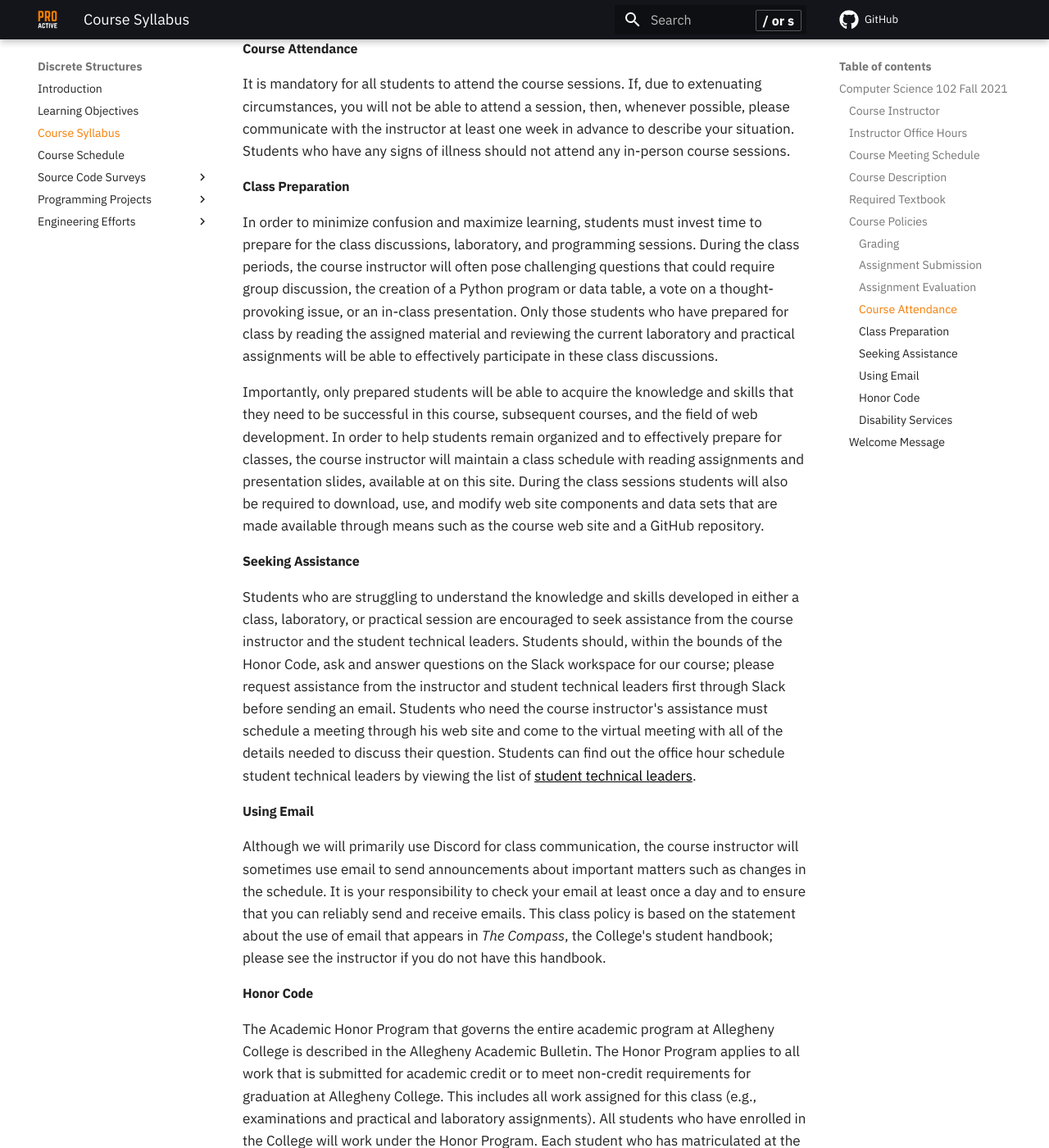
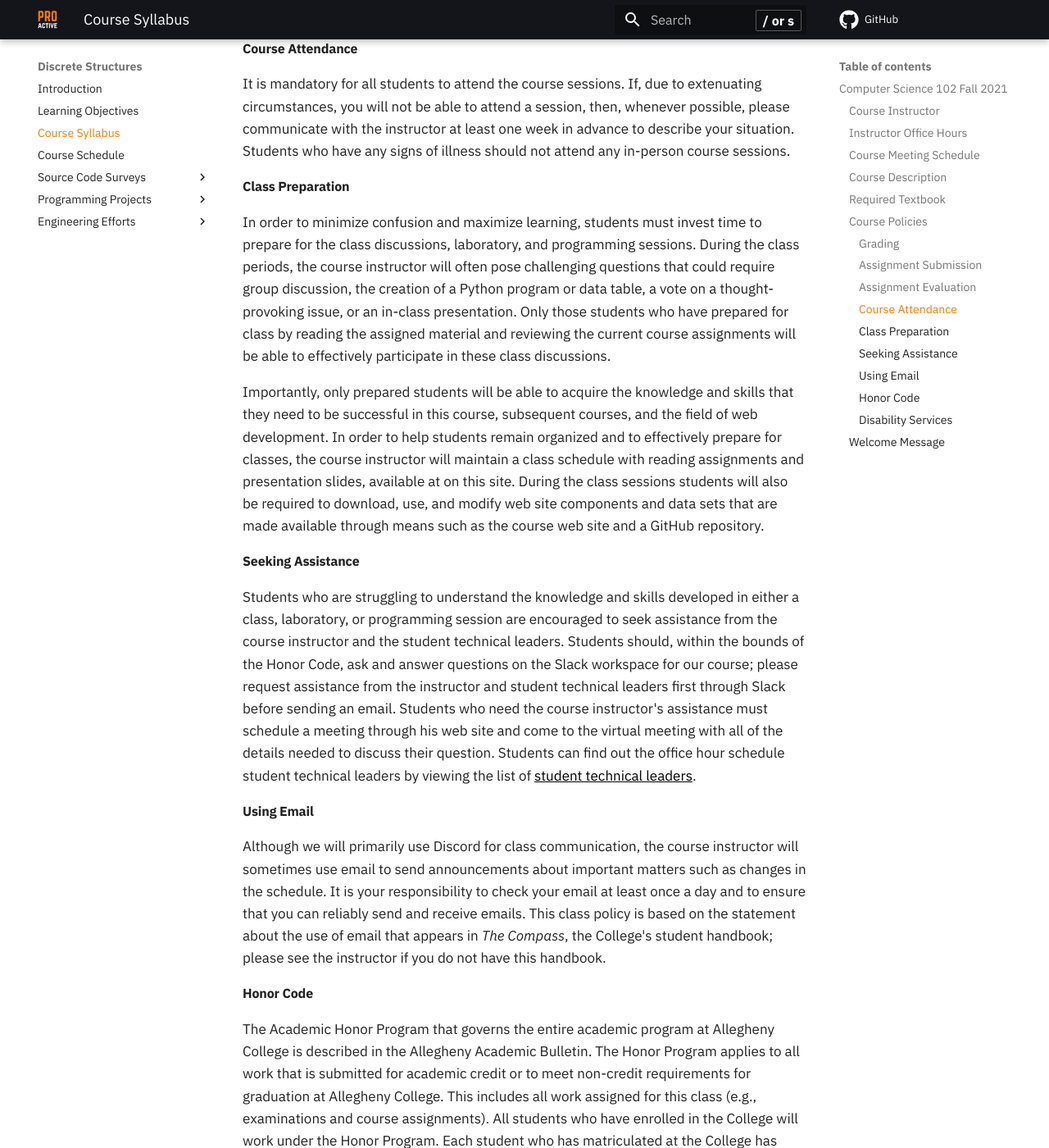
Before and after one commit to ProactiveProgrammers/www.proactiveprogrammers.com, an MkDocs documentation site: the page built from docs/discrete-structures/syllabus-discrete-structures.md, in a window 1280 px wide and 1400 px high, scrolled down 3660 px. Shown: the whole window at 82% size. Built offline with MkDocs 1.6.1 and Material for MkDocs 9.7.7, drawn with Linux system fonts in a browser that asks for light colours; comment, search, counter and statistics services are not loaded; some of the changed text lies outside the part shown.

Commit message:
fix: Do not use the word practical in syllabus-discrete-structures.

```diff
--- a/docs/discrete-structures/syllabus-discrete-structures.md
+++ b/docs/discrete-structures/syllabus-discrete-structures.md
@@ -86,18 +86,18 @@
     computer to take these technical assessments on the scheduled day.
 
 -   **Midterm Examination**: The midterm is an online cumulative assessment
-    covering all of the material from the class, practical, and laboratory
+    covering all of the material from the class, programming, and laboratory
     sessions, as outlined on the review sheet. Unless prior arrangements are
     made with the course instructor, all students will be expected to use their
     computer to take this test on the scheduled date and complete the test in
     the stated period of time.
 
--   **Final Examination**: The final is an online cumulative assessment covering
-    all of the material from the class, practical, and laboratory sessions, as
-    outlined on the review sheet. Unless prior arrangements are made with the
-    course instructor, all students will be expected to use their computer to
-    take this test on the scheduled date and complete the test in the stated
-    period of time.
+-   **Final Examination**: The final is an online cumulative assessment
+    covering all of the material from the class, programming, and laboratory
+    sessions, as outlined on the review sheet. Unless prior arrangements are
+    made with the course instructor, all students will be expected to use their
+    computer to take this test on the scheduled date and complete the test in
+    the stated period of time.
 
 -   **Source Code Surveys**: Graded on a checkmark basis and building on
     material in the textbook and the content covered during that day's in-person
@@ -110,11 +110,11 @@
 
 -   **Programming Projects**: Graded on a checkmark basis and building on
     material in the textbook, the content covered during that week's in-person
-    classroom session, and the weekly technical challenges, the practical
-    assignments further equip a learner to solve new problems in the field of
-    discrete structures by applying --- in a new way --- their knowledge of the
-    facts, techniques, and rules of discrete mathematics and rigorous Python
-    programming.
+    classroom session, and the weekly technical challenges, the programming
+    projects further equip a learner to solve new problems in the field of
+    discrete structures by applying &mdash; in a new way &mdash; their
+    knowledge of the facts, techniques, and rules of discrete mathematics and
+    rigorous Python programming.
 
 -   **Engineering Efforts**: These assignments invite students to explore
     different techniques for rigorously designing, implementing, evaluating, and
@@ -158,9 +158,9 @@
 to prepare for the class discussions, laboratory, and programming sessions.
 During the class periods, the course instructor will often pose challenging
 questions that could require group discussion, the creation of a Python program
-or data table, a vote on a thought-provoking issue, or an in-class presentation.
-Only those students who have prepared for class by reading the assigned material
-and reviewing the current laboratory and practical assignments will be able to
+or data table, a vote on a thought-provoking issue, or an in-class
+presentation. Only those students who have prepared for class by reading the
+assigned material and reviewing the current course assignments will be able to
 effectively participate in these class discussions.
 
 Importantly, only prepared students will be able to acquire the knowledge and
@@ -175,7 +175,7 @@
 #### Seeking Assistance
 
 Students who are struggling to understand the knowledge and skills developed in
-either a class, laboratory, or practical session are encouraged to seek
+either a class, laboratory, or programming session are encouraged to seek
 assistance from the course instructor and the student technical leaders.
 Students should, within the bounds of the Honor Code, ask and answer questions
 on the Slack workspace for our course; please request assistance from the
@@ -199,13 +199,13 @@
 #### Honor Code
 
 The Academic Honor Program that governs the entire academic program at
-Allegheny College is described in the Allegheny Academic Bulletin. The
-Honor Program applies to all work that is submitted for academic credit
-or to meet non-credit requirements for graduation at Allegheny College.
-This includes all work assigned for this class (e.g., examinations and
-practical and laboratory assignments). All students who have enrolled in
-the College will work under the Honor Program. Each student who has
-matriculated at the College has acknowledged the following pledge:
+Allegheny College is described in the Allegheny Academic Bulletin. The Honor
+Program applies to all work that is submitted for academic credit or to meet
+non-credit requirements for graduation at Allegheny College. This includes all
+work assigned for this class (e.g., examinations and course assignments). All
+students who have enrolled in the College will work under the Honor Program.
+Each student who has matriculated at the College has acknowledged the following
+pledge:
 
 > I hereby recognize and pledge to fulfill my responsibilities, as
 > defined in the Honor Code, and to maintain the integrity of both
```
